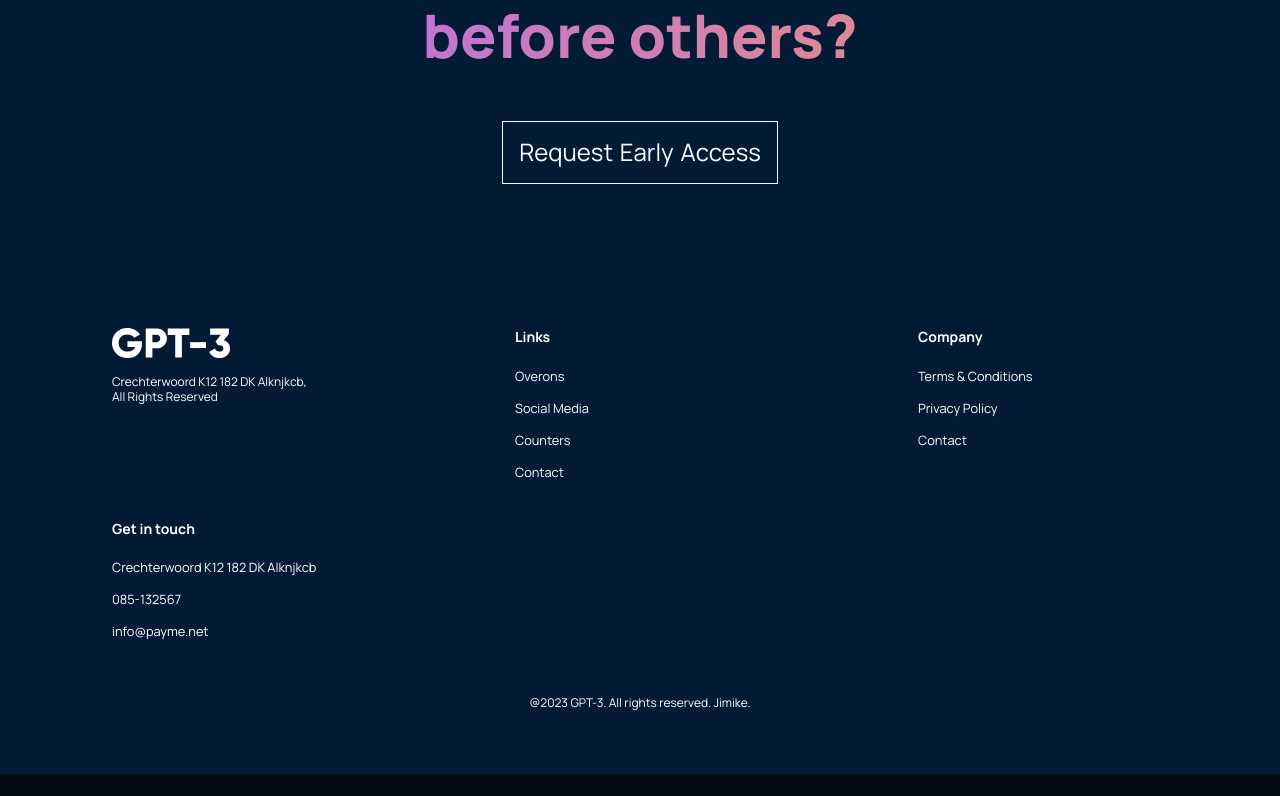
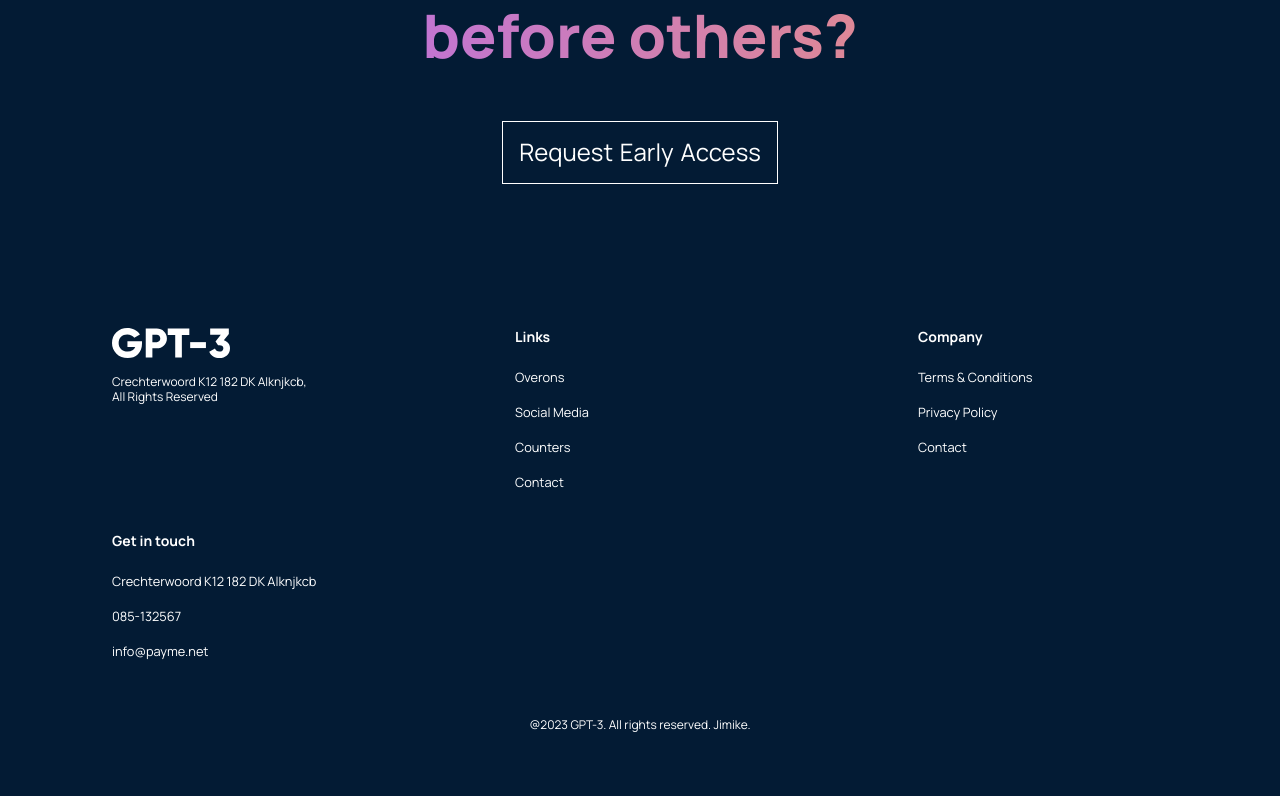
Before and after one commit to Jimike110/GPT-3, a React (Create React App) app: page / in a window 1280 px wide. Shown: the part 4432-5228 px from the top of the page. Before the commit the page ends 5206 px from the top, so only its background shows below. Built offline with nearby package versions, Linux system fonts and the light colour scheme; the HTML template or start-up script is replaced by a standard one.

Commit message:
Minor CSS updates to button links

```diff
--- a/src/components/cta/cta.css
+++ b/src/components/cta/cta.css
@@ -39,6 +39,7 @@
     width: 189.14px;
     height: 54px;
     font-family: var(--font-family);
+    cursor: pointer;
   }
 
   @media screen and (min-width: 800px) {
--- a/src/containers/footer/footer.css
+++ b/src/containers/footer/footer.css
@@ -87,7 +87,7 @@
 
   .gpt3__footer-links_div p {
     font-size: clamp(0.8rem, 1vw, 2rem);
-    line-height: clamp(1rem, 2.4vw, 15px);
+    line-height: clamp(1.2rem, 2.4vw, 15px);
     font-family: var(--font-family);
     color: #fff;
     margin: 0.5rem 0;
```
